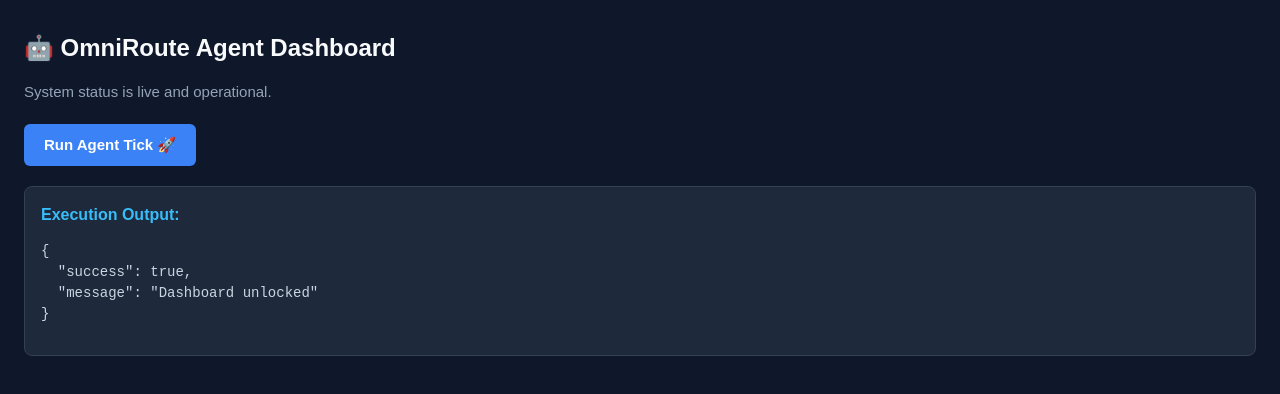
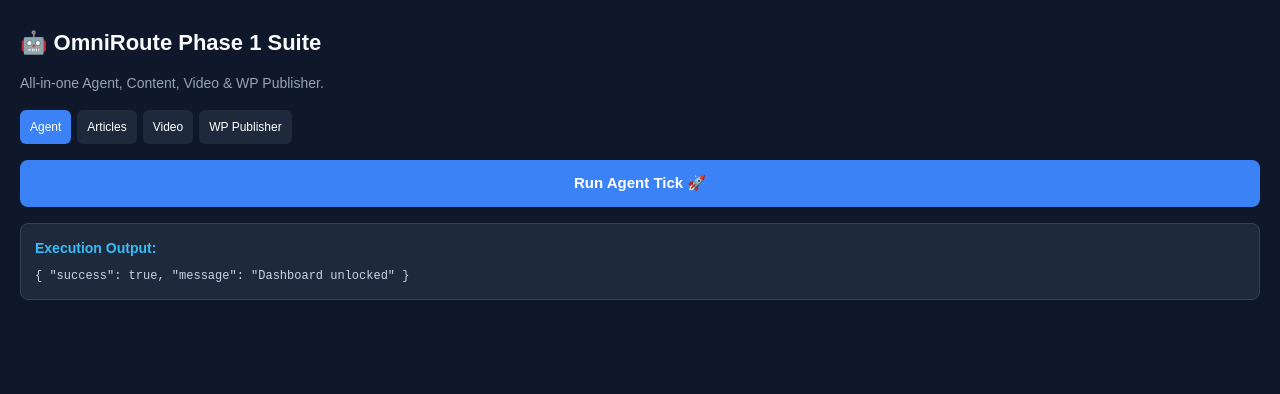
Before and after one commit to kingms2911-create/Automation1, a Next.js app: page / in a window 1280 px wide. Shown: the top 394 px of the page. Built offline with nearby package versions, Linux system fonts and the light colour scheme.

Commit message:
Update page.js

```diff
--- a/app/page.js
+++ b/app/page.js
@@ -1,9 +1,20 @@
 'use client';
-import { useState, useEffect } from 'react';
+import { useState } from 'react';
 
 export default function Dashboard() {
-  const [logs, setLogs] = useState("Loading agent status...");
+  const [logs, setLogs] = useState('{ "success": true, "message": "Dashboard unlocked" }');
+  const [article, setArticle] = useState('');
+  const [videoPrompt, setVideoPrompt] = useState('Futuristic automated agent dashboard running workflows');
+  const [videoStatus, setVideoStatus] = useState('');
   const [loading, setLoading] = useState(false);
+  const [activeTab, setActiveTab] = useState('agent');
+
+  // WordPress Form State
+  const [wpUrl, setWpUrl] = useState('');
+  const [wpUser, setWpUser] = useState('');
+  const [wpPass, setWpPass] = useState('');
+  const [postTitle, setPostTitle] = useState('Automated AI Post');
+  const [pubStatus, setPubStatus] = useState('');
 
   const runTask = async () => {
     setLoading(true);
@@ -17,26 +28,117 @@ export default function Dashboard() {
     setLoading(false);
   };
 
-  useEffect(() => {
-    runTask();
-  }, []);
+  const generateArticle = () => {
+    setArticle(`🚀 **OmniRoute Automation Report**\n\nSystem status is fully operational. Executed backend routines successfully with live outputs:\n\n\`\`\`json\n${logs}\n\`\`\`\n\nThis multi-route system handles automated agent ticks, content generation, and media workflows seamlessly.`);
+  };
+
+  const generateVideo = () => {
+    setVideoStatus('🎬 Initializing video synthesis engine for prompt: "' + videoPrompt + '"...');
+    setTimeout(() => {
+      setVideoStatus('✅ Video asset generated successfully! Ready for export/publishing.');
+    }, 2000);
+  };
+
+  const publishToWordPress = async () => {
+    if (!wpUrl || !wpUser || !wpPass) {
+      setPubStatus('❌ Please fill all WordPress credentials!');
+      return;
+    }
+    setPubStatus('publishing...');
+    try {
+      const endpoint = `${wpUrl.replace(/\/$/, '')}/wp-json/wp/v2/posts`;
+      const credentials = btoa(`${wpUser}:${wpPass}`);
+
+      const response = await fetch(endpoint, {
+        method: 'POST',
+        headers: {
+          'Content-Type': 'application/json',
+          'Authorization': `Basic ${credentials}`
+        },
+        body: JSON.stringify({
+          title: postTitle,
+          content: article || logs,
+          status: 'publish'
+        })
+      });
+
+      const data = await response.json();
+      if (response.ok) {
+        setPubStatus(`✅ Successfully Published to WP! Post ID: ${data.id}`);
+      } else {
+        setPubStatus(`❌ Failed: ${data.message || 'Check credentials'}`);
+      }
+    } catch (err) {
+      setPubStatus(`❌ Error: ${err.message}`);
+    }
+  };
 
   return (
-    <div style={{ padding: '24px', fontFamily: 'sans-serif', background: '#0f172a', color: '#f8fafc', minHeight: '100vh' }}>
-      <h1 style={{ fontSize: '24px', marginBottom: '8px' }}>🤖 OmniRoute Agent Dashboard</h1>
-      <p style={{ color: '#94a3b8', marginBottom: '20px' }}>System status is live and operational.</p>
+    <div style={{ padding: '20px', fontFamily: 'sans-serif', background: '#0f172a', color: '#f8fafc', minHeight: '100vh' }}>
+      <h1 style={{ fontSize: '22px', marginBottom: '6px' }}>🤖 OmniRoute Phase 1 Suite</h1>
+      <p style={{ color: '#94a3b8', marginBottom: '16px', fontSize: '14px' }}>All-in-one Agent, Content, Video & WP Publisher.</p>
 
-      <button
-        onClick={runTask}
-        style={{ padding: '10px 20px', background: '#3b82f6', color: '#fff', border: 'none', borderRadius: '6px', cursor: 'pointer', fontWeight: 'bold' }}
-      >
-        {loading ? "Running Task..." : "Run Agent Tick 🚀"}
-      </button>
+      {/* Navigation Tabs */}
+      <div style={{ display: 'flex', gap: '6px', marginBottom: '16px', flexWrap: 'wrap' }}>
+        <button onClick={() => setActiveTab('agent')} style={{ padding: '8px 10px', background: activeTab === 'agent' ? '#3b82f6' : '#1e293b', color: '#fff', border: 'none', borderRadius: '6px', cursor: 'pointer', fontSize: '12px' }}>Agent</button>
+        <button onClick={() => setActiveTab('content')} style={{ padding: '8px 10px', background: activeTab === 'content' ? '#3b82f6' : '#1e293b', color: '#fff', border: 'none', borderRadius: '6px', cursor: 'pointer', fontSize: '12px' }}>Articles</button>
+        <button onClick={() => setActiveTab('video')} style={{ padding: '8px 10px', background: activeTab === 'video' ? '#3b82f6' : '#1e293b', color: '#fff', border: 'none', borderRadius: '6px', cursor: 'pointer', fontSize: '12px' }}>Video</button>
+        <button onClick={() => setActiveTab('wp')} style={{ padding: '8px 10px', background: activeTab === 'wp' ? '#3b82f6' : '#1e293b', color: '#fff', border: 'none', borderRadius: '6px', cursor: 'pointer', fontSize: '12px' }}>WP Publisher</button>
+      </div>
 
-      <div style={{ marginTop: '20px', background: '#1e293b', padding: '16px', borderRadius: '8px', border: '1px solid #334155' }}>
-        <h3 style={{ margin: '0 0 10px 0', fontSize: '16px', color: '#38bdf8' }}>Execution Output:</h3>
-        <pre style={{ whiteSpace: 'pre-wrap', wordBreak: 'break-word', color: '#cbd5e1', fontSize: '14px' }}>{logs}</pre>
-      </div>
+      {/* Tab 1: Agent Runner */}
+      {activeTab === 'agent' && (
+        <div>
+          <button onClick={runTask} style={{ width: '100%', padding: '12px', background: '#3b82f6', color: '#fff', border: 'none', borderRadius: '8px', cursor: 'pointer', fontWeight: 'bold', marginBottom: '16px' }}>
+            {loading ? "Running..." : "Run Agent Tick 🚀"}
+          </button>
+          <div style={{ background: '#1e293b', padding: '14px', borderRadius: '8px', border: '1px solid #334155' }}>
+            <h3 style={{ margin: '0 0 8px 0', fontSize: '14px', color: '#38bdf8' }}>Execution Output:</h3>
+            <pre style={{ whiteSpace: 'pre-wrap', wordBreak: 'break-word', color: '#cbd5e1', fontSize: '12px', margin: 0 }}>{logs}</pre>
+          </div>
+        </div>
+      )}
+
+      {/* Tab 2: Articles & Content */}
+      {activeTab === 'content' && (
+        <div>
+          <button onClick={generateArticle} style={{ width: '100%', padding: '12px', background: '#10b981', color: '#fff', border: 'none', borderRadius: '8px', cursor: 'pointer', fontWeight: 'bold', marginBottom: '16px' }}>
+            📝 Generate AI Article / Post
+          </button>
+          {article && (
+            <div style={{ background: '#1e293b', padding: '14px', borderRadius: '8px', border: '1px solid #10b981' }}>
+              <p style={{ whiteSpace: 'pre-wrap', color: '#f1f5f9', fontSize: '13px', margin: 0 }}>{article}</p>
+            </div>
+          )}
+        </div>
+      )}
+
+      {/* Tab 3: Video Generation */}
+      {activeTab === 'video' && (
+        <div style={{ background: '#1e293b', padding: '14px', borderRadius: '8px', border: '1px solid #334155' }}>
+          <h3 style={{ margin: '0 0 10px 0', fontSize: '15px', color: '#ec4899' }}>🎬 AI Video Generator</h3>
+          <input type="text" placeholder="Enter video generation prompt" value={videoPrompt} onChange={(e) => setVideoPrompt(e.target.value)} style={{ width: '100%', padding: '10px', marginBottom: '10px', background: '#0f172a', border: '1px solid #334155', color: '#fff', borderRadius: '6px', fontSize: '12px' }} />
+          <button onClick={generateVideo} style={{ width: '100%', padding: '12px', background: '#ec4899', color: '#fff', border: 'none', borderRadius: '8px', cursor: 'pointer', fontWeight: 'bold', marginBottom: '10px' }}>
+            Generate Video Asset 🎥
+          </button>
+          {videoStatus && <p style={{ fontSize: '13px', color: '#f472b6', marginTop: '10px', wordBreak: 'break-word' }}>{videoStatus}</p>}
+        </div>
+      )}
+
+      {/* Tab 4: WordPress Auto-Publish */}
+      {activeTab === 'wp' && (
+        <div style={{ background: '#1e293b', padding: '14px', borderRadius: '8px', border: '1px solid #334155' }}>
+          <h3 style={{ margin: '0 0 10px 0', fontSize: '15px', color: '#f59e0b' }}>🌐 WordPress Auto-Publish</h3>
+          <input type="text" placeholder="WP Site URL (e.g. https://yoursite.com)" value={wpUrl} onChange={(e) => setWpUrl(e.target.value)} style={{ width: '100%', padding: '10px', marginBottom: '10px', background: '#0f172a', border: '1px solid #334155', color: '#fff', borderRadius: '6px', fontSize: '12px' }} />
+          <input type="text" placeholder="Admin Username" value={wpUser} onChange={(e) => setWpUser(e.target.value)} style={{ width: '100%', padding: '10px', marginBottom: '10px', background: '#0f172a', border: '1px solid #334155', color: '#fff', borderRadius: '6px', fontSize: '12px' }} />
+          <input type="password" placeholder="Application Password" value={wpPass} onChange={(e) => setWpPass(e.target.value)} style={{ width: '100%', padding: '10px', marginBottom: '10px', background: '#0f172a', border: '1px solid #334155', color: '#fff', borderRadius: '6px', fontSize: '12px' }} />
+          <input type="text" placeholder="Post Title" value={postTitle} onChange={(e) => setPostTitle(e.target.value)} style={{ width: '100%', padding: '10px', marginBottom: '10px', background: '#0f172a', border: '1px solid #334155', color: '#fff', borderRadius: '6px', fontSize: '12px' }} />
+          <button onClick={publishToWordPress} style={{ width: '100%', padding: '12px', background: '#f59e0b', color: '#000', border: 'none', borderRadius: '8px', cursor: 'pointer', fontWeight: 'bold', marginBottom: '10px' }}>
+            🚀 Publish Live to WordPress
+          </button>
+          {pubStatus && <p style={{ fontSize: '13px', color: '#38bdf8', marginTop: '10px', wordBreak: 'break-word' }}>{pubStatus}</p>}
+        </div>
+      )}
     </div>
   );
 }
```
